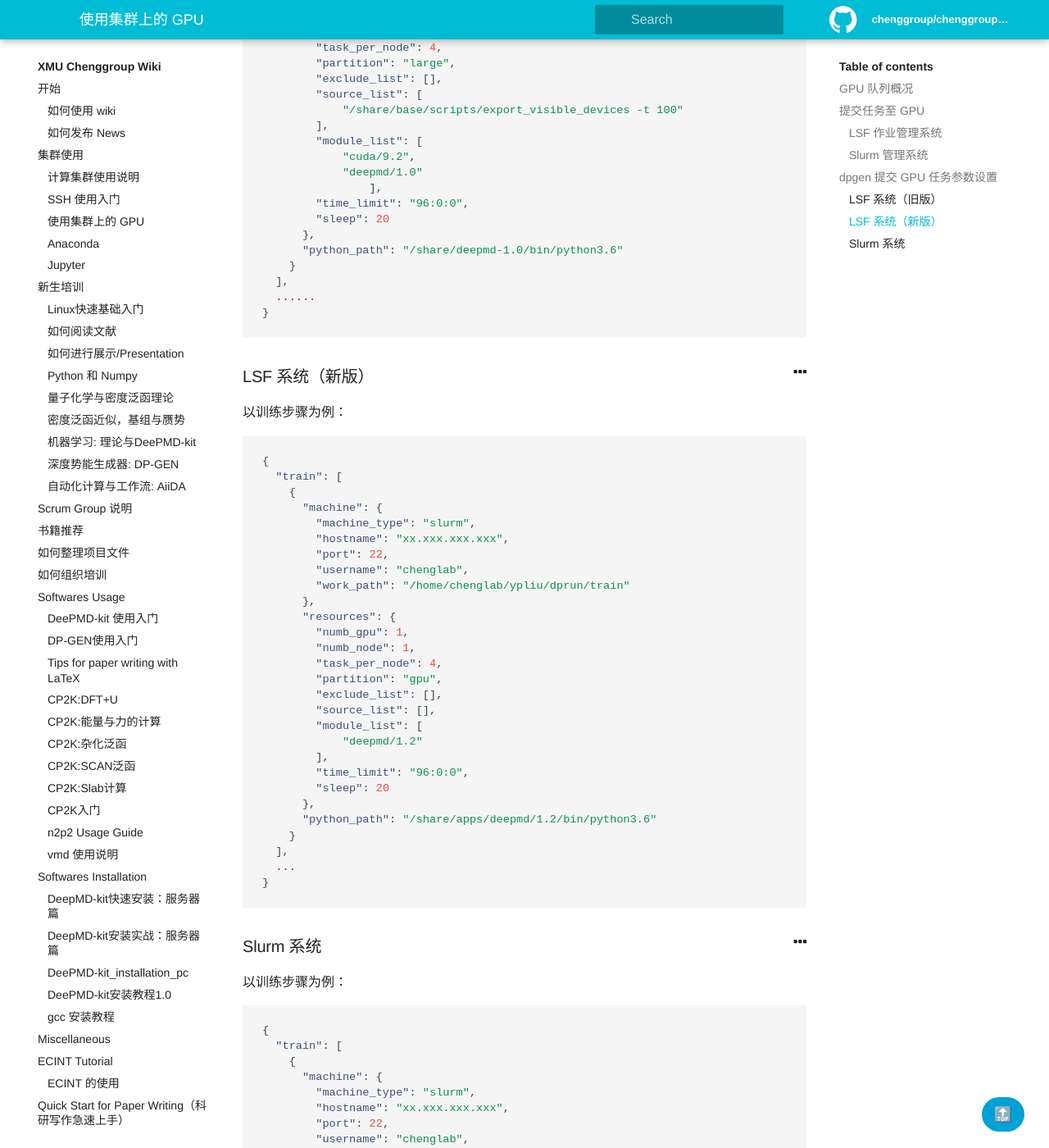
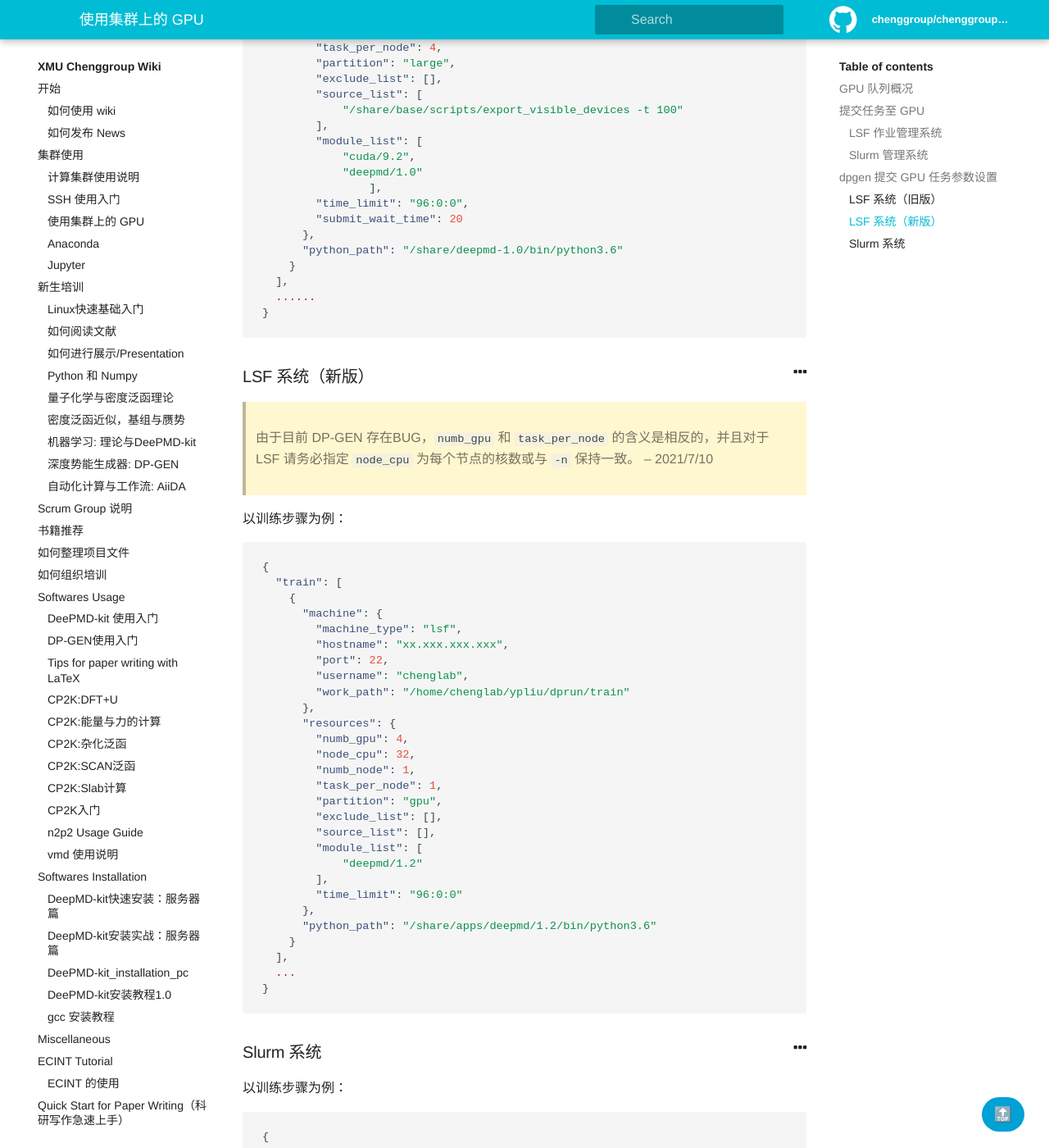
Before and after one commit to chenggroup/chenggroup.github.io, a Jekyll site: the page built from _wiki/集群使用/gpu_usage.md, in a window 1280 px wide and 1400 px high, scrolled down 7053 px. Shown: the whole window at 82% size. Built offline with Jekyll 4.4.1, drawn with Linux system fonts in a browser that asks for light colours.

Commit message:
fix dpgen for new lsf

````diff
--- a/_wiki/集群使用/gpu_usage.md
+++ b/_wiki/集群使用/gpu_usage.md
@@ -293,7 +293,7 @@ Slurm 与 LSF 命令对照表如下所示：
             "deepmd/1.0"
                 ],
         "time_limit": "96:0:0",
-        "sleep": 20
+        "submit_wait_time": 20
       },
       "python_path": "/share/deepmd-1.0/bin/python3.6"
     }
@@ -304,6 +304,8 @@ Slurm 与 LSF 命令对照表如下所示：
 
 ### LSF 系统（新版）
 
+> 由于目前 DP-GEN 存在BUG，`numb_gpu` 和 `task_per_node` 的含义是相反的，并且对于 LSF 请务必指定 `node_cpu` 为每个节点的核数或与 `-n` 保持一致。 -- 2021/7/10
+
 以训练步骤为例：
 
 ```json
@@ -311,24 +313,24 @@ Slurm 与 LSF 命令对照表如下所示：
   "train": [
     {
       "machine": {
-        "machine_type": "slurm",
+        "machine_type": "lsf",
         "hostname": "xx.xxx.xxx.xxx",
         "port": 22,
         "username": "chenglab",
         "work_path": "/home/chenglab/ypliu/dprun/train"
       },
       "resources": {
-        "numb_gpu": 1,
+        "numb_gpu": 4,
+        "node_cpu": 32,
         "numb_node": 1,
-        "task_per_node": 4,
+        "task_per_node": 1,
         "partition": "gpu",
         "exclude_list": [],
         "source_list": [],
         "module_list": [
             "deepmd/1.2"
         ],
-        "time_limit": "96:0:0",
-        "sleep": 20
+        "time_limit": "96:0:0"
       },
       "python_path": "/share/apps/deepmd/1.2/bin/python3.6"
     }
````
